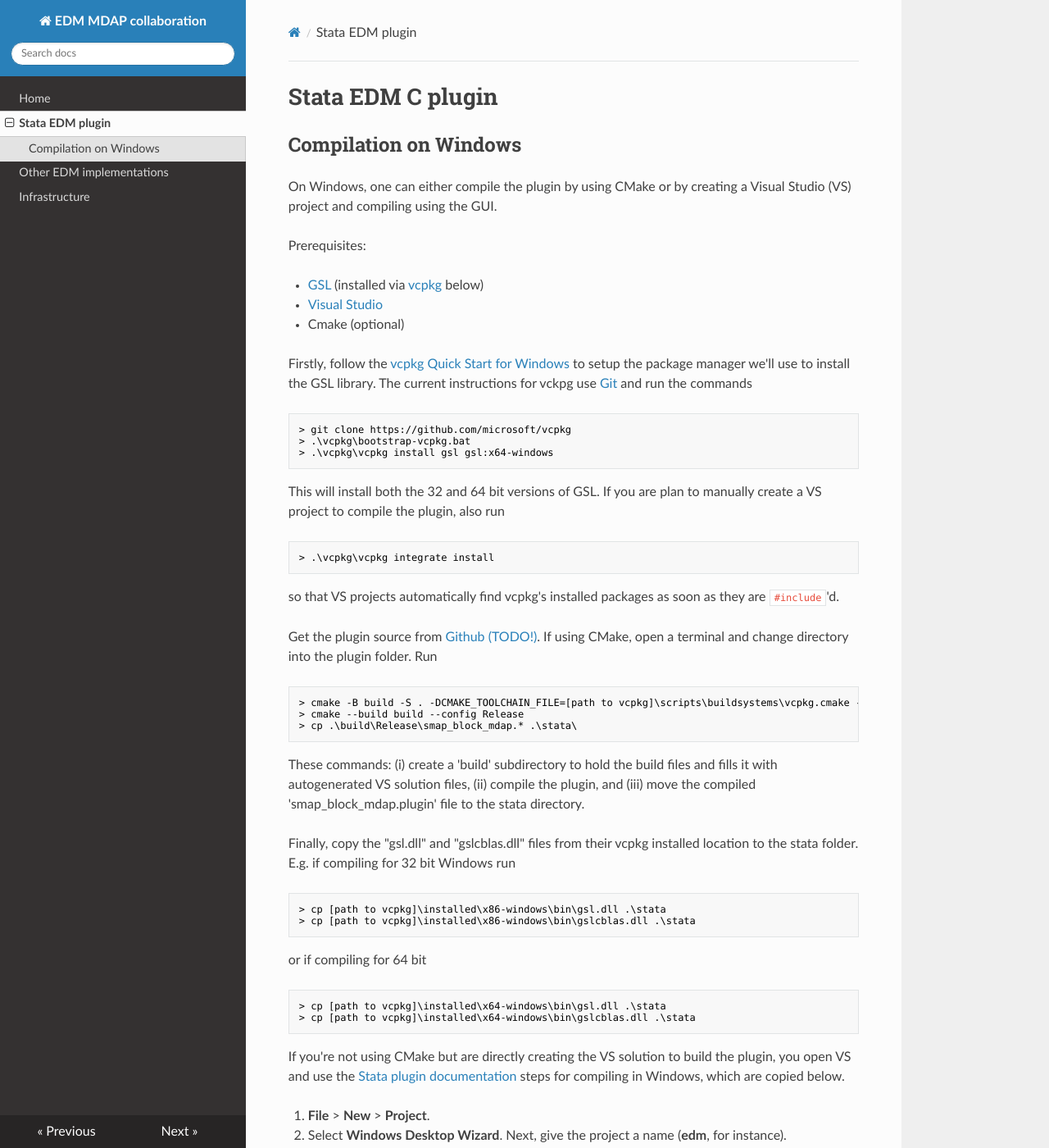
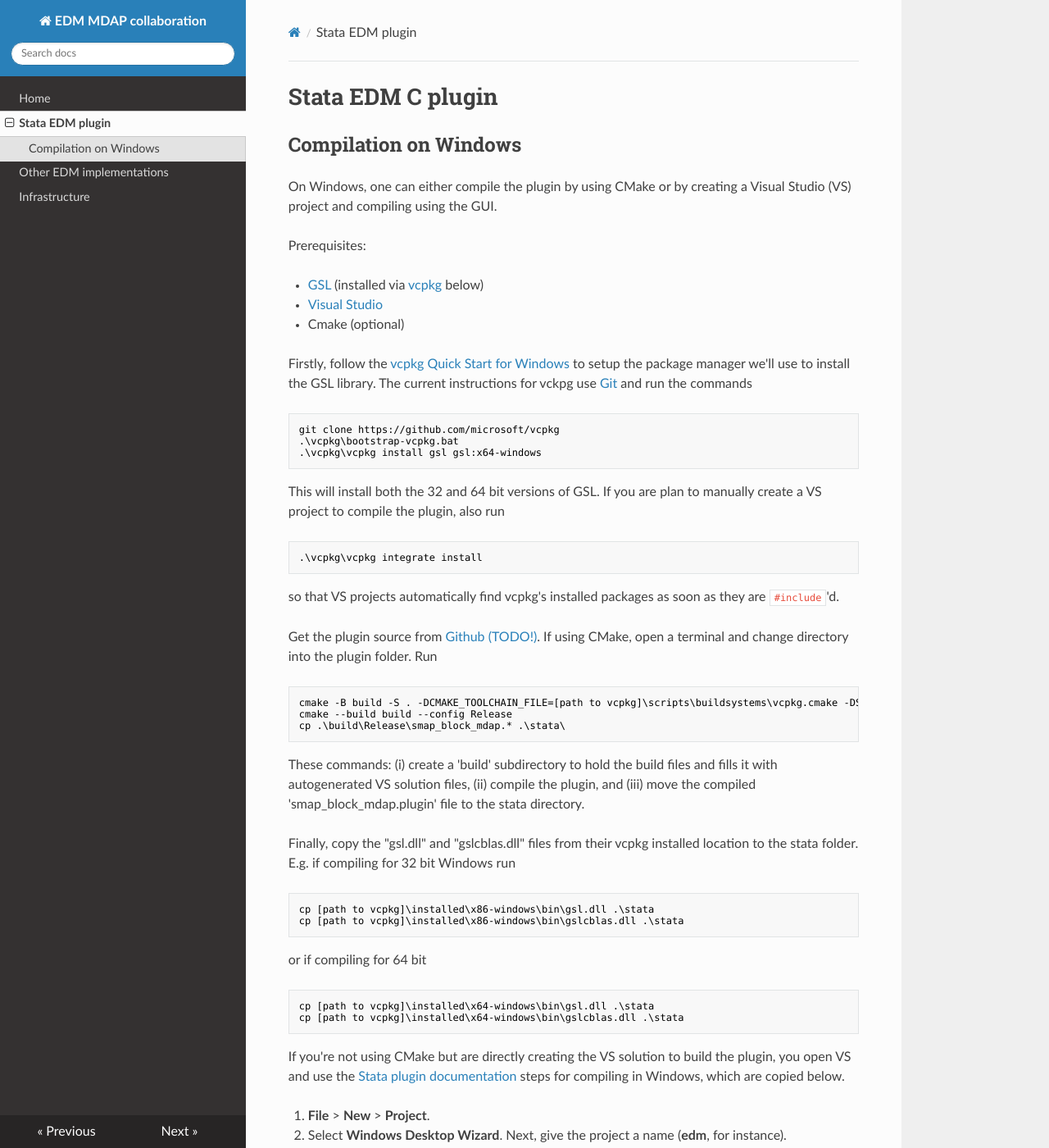
Before and after one commit to EDM-Developers/edm-stata, an MkDocs documentation site: the page built from docs/plugin.md, in a window 1280 px wide and 1400 px high. Shown: the whole window at 82% size. Built offline with MkDocs 1.6.1, drawn with Linux system fonts in a browser that asks for light colours; nearby versions of some CDN libraries.

Commit message:
Removing the 'prompt' from terminal commands.

````diff
--- a/docs/plugin.md
+++ b/docs/plugin.md
@@ -13,15 +13,15 @@
 Firstly, follow the [vcpkg Quick Start for Windows](https://github.com/Microsoft/vcpkg#quick-start-windows) to setup the package manager we'll use to install the GSL library. The current instructions for vckpg use [Git](https://git-scm.com/) and run the commands
 
 ```powershell
-> git clone https://github.com/microsoft/vcpkg
-> .\vcpkg\bootstrap-vcpkg.bat
-> .\vcpkg\vcpkg install gsl gsl:x64-windows
+git clone https://github.com/microsoft/vcpkg
+.\vcpkg\bootstrap-vcpkg.bat
+.\vcpkg\vcpkg install gsl gsl:x64-windows
 ```
 
 This will install both the 32 and 64 bit versions of GSL. If you are plan to manually create a VS project to compile the plugin, also run
 
 ```powershell
-> .\vcpkg\vcpkg integrate install
+.\vcpkg\vcpkg integrate install
 ```
 
 so that VS projects automatically find vcpkg's installed packages as soon as they are `#include`'d.
@@ -29,9 +29,9 @@
 Get the plugin source from [Github (TODO!)](https://github.com/...).  If using CMake, open a terminal and change directory into the plugin folder. Run
 
 ```powershell
-> cmake -B build -S . -DCMAKE_TOOLCHAIN_FILE=[path to vcpkg]\scripts\buildsystems\vcpkg.cmake -DSYSTEM=STWIN32
-> cmake --build build --config Release
-> cp .\build\Release\smap_block_mdap.* .\stata\
+cmake -B build -S . -DCMAKE_TOOLCHAIN_FILE=[path to vcpkg]\scripts\buildsystems\vcpkg.cmake -DSYSTEM=STWIN32
+cmake --build build --config Release
+cp .\build\Release\smap_block_mdap.* .\stata\
 ```
 
 These commands: (i) create a 'build' subdirectory to hold the build files and fills it with autogenerated VS solution files, (ii) compile the plugin, and (iii) move the compiled 'smap_block_mdap.plugin' file to the stata directory.
@@ -39,15 +39,15 @@
 Finally, copy the "gsl.dll" and "gslcblas.dll" files from their vcpkg installed location to the stata folder. E.g. if compiling for 32 bit Windows run
 
 ```powershell
-> cp [path to vcpkg]\installed\x86-windows\bin\gsl.dll .\stata
-> cp [path to vcpkg]\installed\x86-windows\bin\gslcblas.dll .\stata
+cp [path to vcpkg]\installed\x86-windows\bin\gsl.dll .\stata
+cp [path to vcpkg]\installed\x86-windows\bin\gslcblas.dll .\stata
 ```
 
 or if compiling for 64 bit
 
 ```powershell
-> cp [path to vcpkg]\installed\x64-windows\bin\gsl.dll .\stata
-> cp [path to vcpkg]\installed\x64-windows\bin\gslcblas.dll .\stata
+cp [path to vcpkg]\installed\x64-windows\bin\gsl.dll .\stata
+cp [path to vcpkg]\installed\x64-windows\bin\gslcblas.dll .\stata
 ```
 
 If you're not using CMake but are directly creating the VS solution to build the plugin, you open VS and use the [Stata plugin documentation](https://www.stata.com/plugins/#sect5a) steps for compiling in Windows, which are copied below.
````
